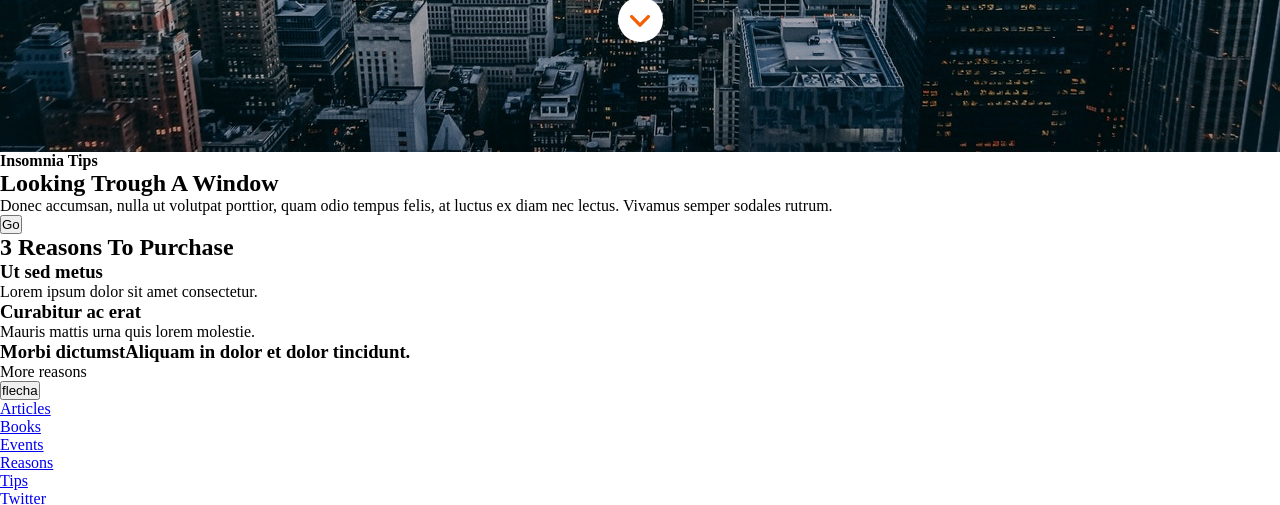
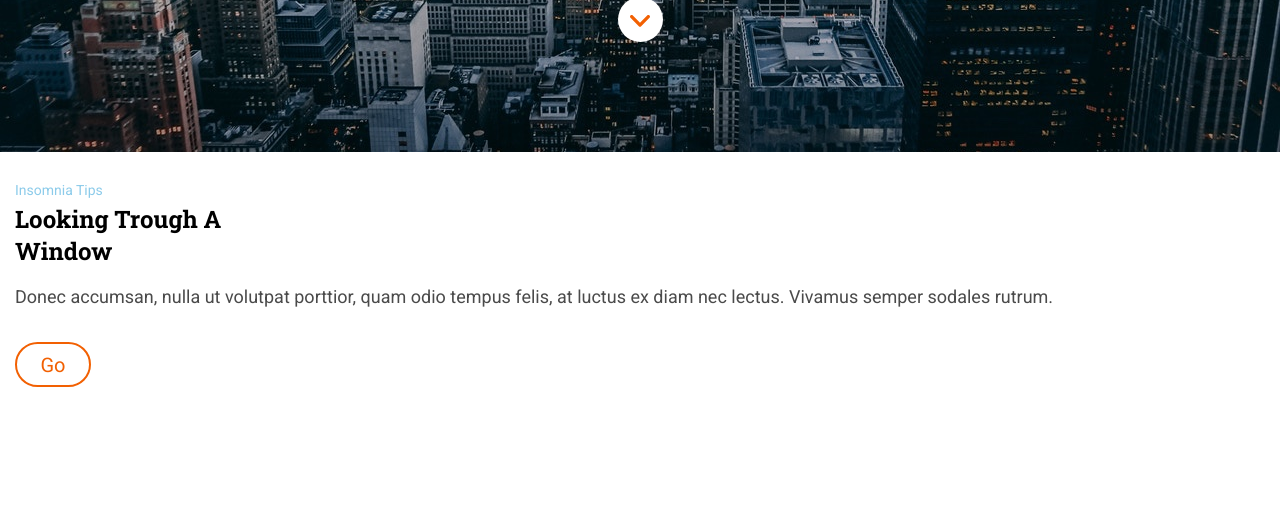
Before and after one commit to albavidalm/Anonymous-Proxy, a website: page src/html/index.html in a window 1280 px wide. Shown: the part 416-921 px from the top of the page. Drawn offline with nearby package versions, Linux system fonts and the light colour scheme; files that its build step writes are made by us from their sources; files whose address does not match are found by name.

Commit message:
Add core, reset, partial and first section

```diff
--- a/src/html/index.html
+++ b/src/html/index.html
@@ -17,6 +17,7 @@
   <include src="./partials/header.html"></include>
 
   <main>
+
     <section class="hero">
       <h1 class="hero__title">Anonimous Proxy</h1>
       <h3 class="hero__claim">In hac habitasse platea dictumst.</h3>
@@ -25,30 +26,17 @@
       </div>
     </section>
 
+    <section class="looking">
+      <h4 class="looking__subtitle">Insomnia Tips</h4>
+      <h2 class="looking__title">Looking Trough A Window</h2>
+      <p class="looking__text">Donec accumsan, nulla ut volutpat porttior, quam odio tempus felis, at luctus ex diam nec lectus. Vivamus semper sodales rutrum.</p>
 
+      <!-- <div class="looking__go">
+        <a href="http://adalab.es" target="_blank" alt="Go button" title="Go" class="looking__go--link">Go</a>
+      </div> -->
+      <button class="looking__go"><a href="http://adalab.es" target="_blank" alt="Go button" title="Go" class="looking__go--link">Go</a></button>
 
-    <section>
-      <h4>Insomnia Tips</h4>
-      <h2>Looking Trough A Window</h2>
-      <p>Donec accumsan, nulla ut volutpat porttior, quam odio tempus felis, at luctus ex diam nec lectus. Vivamus semper sodales rutrum.</p>
-      <button>Go</button>
-    </section>
-    <section>
-      <h2>3 Reasons To Purchase</h2>
-      <article>
-        <h3>Ut sed metus</h3>
-        <p>Lorem ipsum dolor sit amet consectetur.</p>
-      </article>
-      <article>
-        <h3>Curabitur ac erat</h3>
-        <p>Mauris mattis urna quis lorem molestie.</p>
-      </article>
-      <article>
-        <h3>Morbi dictumstAliquam in dolor et dolor tincidunt.</h3>
-        <p>More reasons</p>
-      </article>
-      <button>flecha</button>
-    </section>
+      <include src="./partials/action.html"></include>
   </main>
 
   <include src="./partials/footer.html"></include>
--- /dev/null
+++ b/src/html/partials/action.html
@@ -0,0 +1,17 @@
+</section class="action">
+<section>
+  <h2>3 Reasons To Purchase</h2>
+  <article>
+    <h3>Ut sed metus</h3>
+    <p>Lorem ipsum dolor sit amet consectetur.</p>
+  </article>
+  <article>
+    <h3>Curabitur ac erat</h3>
+    <p>Mauris mattis urna quis lorem molestie.</p>
+  </article>
+  <article>
+    <h3>Morbi dictumstAliquam in dolor et dolor tincidunt.</h3>
+    <p>More reasons</p>
+  </article>
+  <button>flecha</button>
+</section>
--- a/src/scss/core/_reset.scss
+++ b/src/scss/core/_reset.scss
@@ -1,5 +1,10 @@
 * {
-  box-sizing: border-box;
   margin: 0;
   padding: 0;
+  list-style: none;
+  text-decoration: none;
+  border: none;
+  outline: none;
+  box-sizing: border-box;
+  scroll-behavior: smooth;
 }
--- /dev/null
+++ b/src/scss/core/_scrollbutton.scss
@@ -0,0 +1,7 @@
+.circle-scroll {
+  width: 45px;
+  height: 45px;
+  background-color: white;
+  border-radius: 50%;
+  line-height: 50px;
+}
--- a/src/scss/main.scss
+++ b/src/scss/main.scss
@@ -1,5 +1,6 @@
 @import "core/variables";
 @import "core/reset";
+@import "core/scrollbutton";
 @import "components/links";
 @import "layout/header";
 @import "layout/footer";
--- a/src/scss/pages/_index.scss
+++ b/src/scss/pages/_index.scss
@@ -27,10 +27,54 @@
   }
 }
 
-.circle-scroll {
-  width: 45px;
-  height: 45px;
-  background-color: white;
-  border-radius: 50%;
-  line-height: 50px;
+.looking {
+  height: 376px;
+  margin-left: 15px;
+  margin-right: 15px;
+  &__subtitle {
+    padding-top: 30px;
+    font-family: $main-font;
+    font-size: 14px;
+    color: $blue-title;
+    font-weight: normal;
+    padding-bottom: 5px;
+  }
+  &__title {
+    max-width: 290px;
+    font-family: $second-font;
+    font-size: 24px;
+    font-weight: bold;
+    padding-bottom: 15px;
+  }
+  &__text {
+    font-family: $main-font;
+    font-size: 18px;
+    font-weight: normal;
+    line-height: 1.67;
+    color: $brown-text;
+    padding-bottom: 30px;
+  }
+  &__go {
+    height: 45px;
+    width: 76px;
+    background-color: white;
+    border: 2px $orange solid;
+    border-radius: 22.5px;
+    &:hover {
+      background-color: $orange;
+      transform: scale(1.2);
+      transition: all 0.3s ease 0.1s;
+    }
+    &--link {
+      font-family: $main-font;
+      color: $orange;
+      text-decoration: none;
+      font-size: 20px;
+      &:hover {
+        color: white;
+        transform: scale(1.2);
+        transition: all 0.3s ease 0.1s;
+      }
+    }
+  }
 }
```
